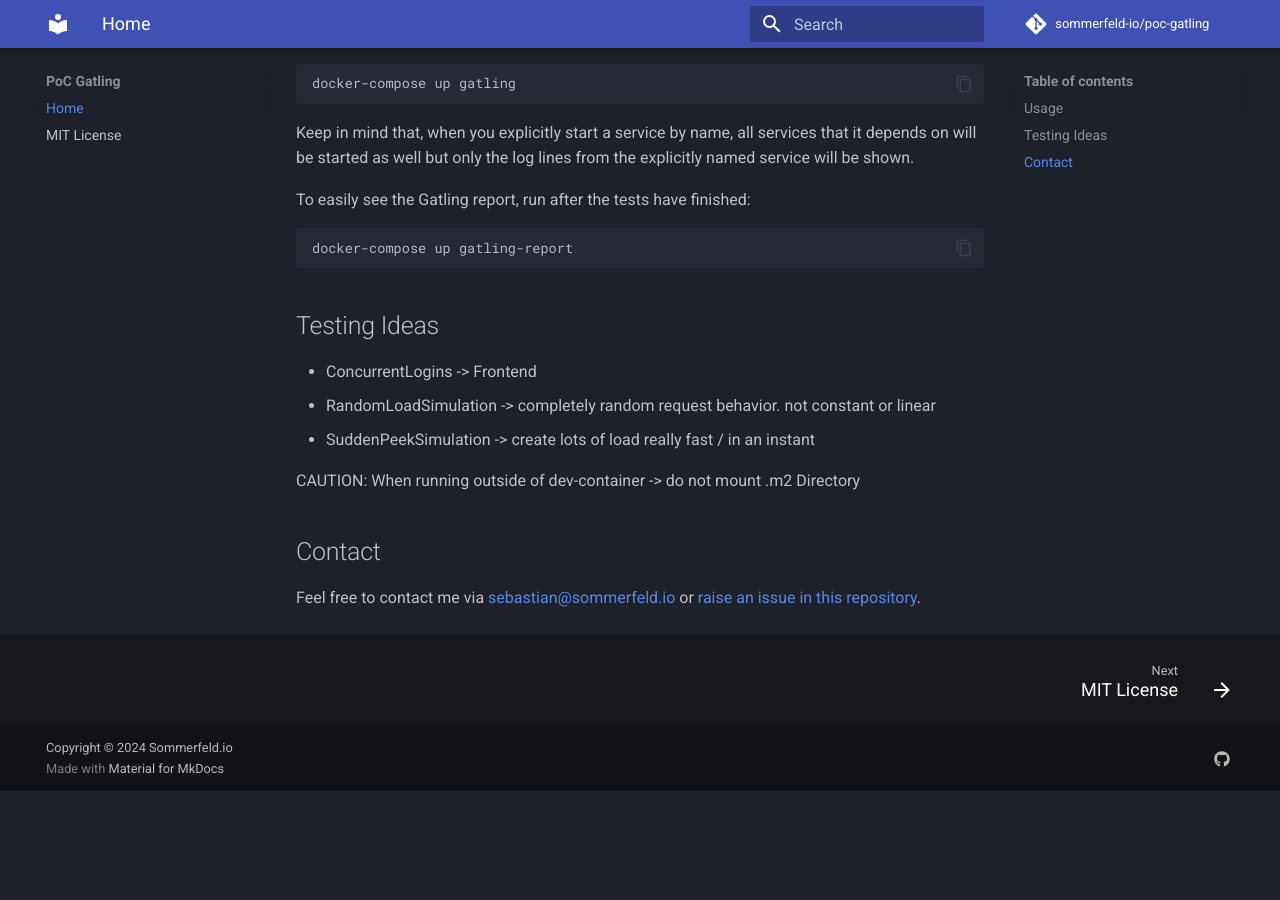
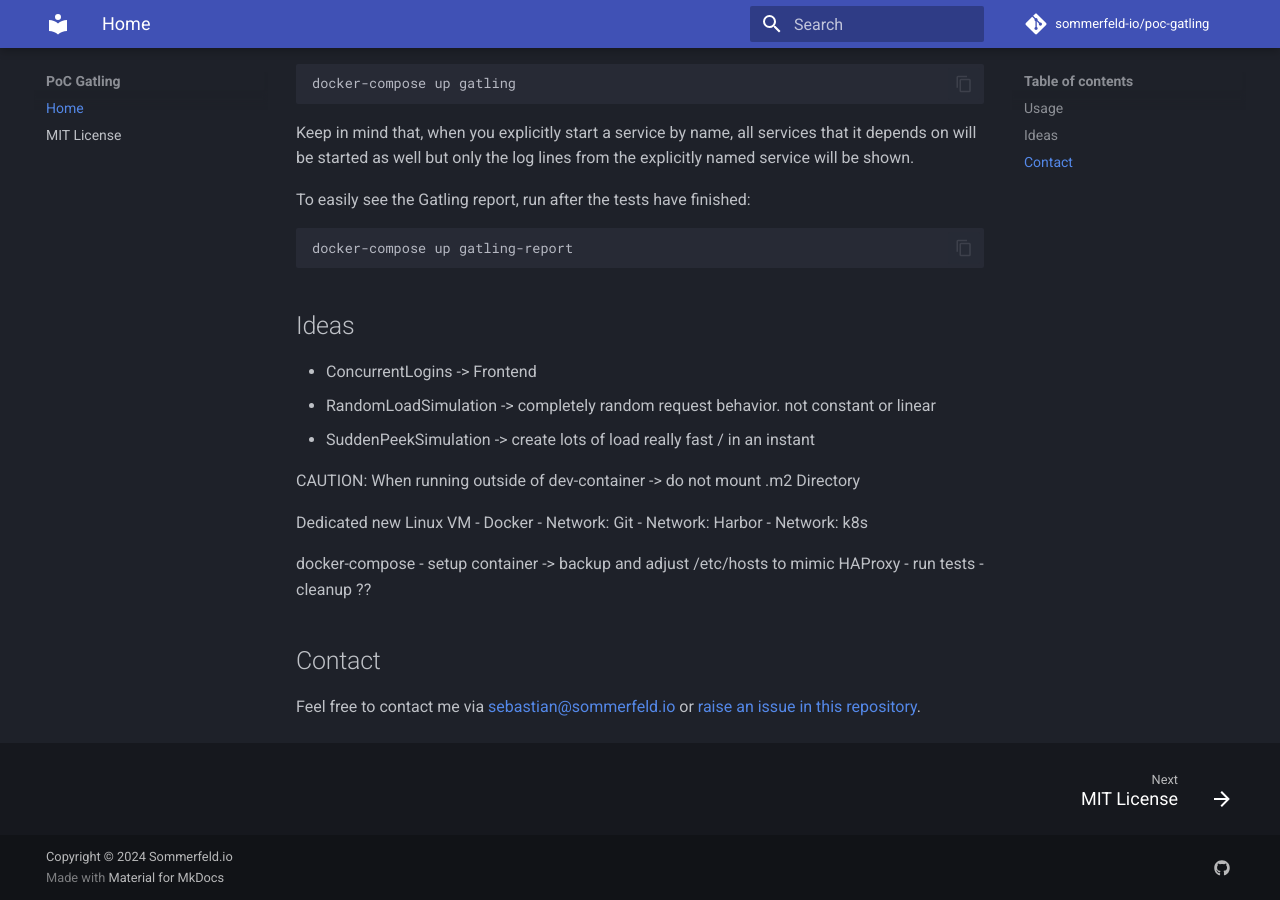
Before and after one commit to sebastian-sommerfeld-io/poc-gatling, an MkDocs documentation site: the page built from docs/index.md, in a window 1280 px wide and 900 px high, scrolled down 599 px. Built offline with MkDocs 1.6.1 and Material for MkDocs 9.7.7, drawn with Linux system fonts in a browser that asks for light colours; comment, search, counter and statistics services are not loaded; before the commit the page ends 1390 px from its top, so only the background shows below that.

Commit message:
docs: setup ideas

````diff
--- a/docs/index.md
+++ b/docs/index.md
@@ -34,7 +34,7 @@ To easily see the Gatling report, run after the tests have finished:
 docker-compose up gatling-report
 ```
 
-## Testing Ideas
+## Ideas
 
 - ConcurrentLogins -> Frontend
 - RandomLoadSimulation -> completely random request behavior. not constant or linear
@@ -42,6 +42,17 @@ docker-compose up gatling-report
 
 CAUTION: When running outside of dev-container -> do not mount .m2 Directory
 
+Dedicated new Linux VM
+- Docker
+- Network: Git
+- Network: Harbor
+- Network: k8s
+
+docker-compose
+- setup container -> backup and adjust /etc/hosts to mimic HAProxy
+- run tests
+- cleanup ??
+
 ## Contact
 
 Feel free to contact me via <sebastian@sommerfeld.io> or [raise an issue in this repository][file-issues].
````
